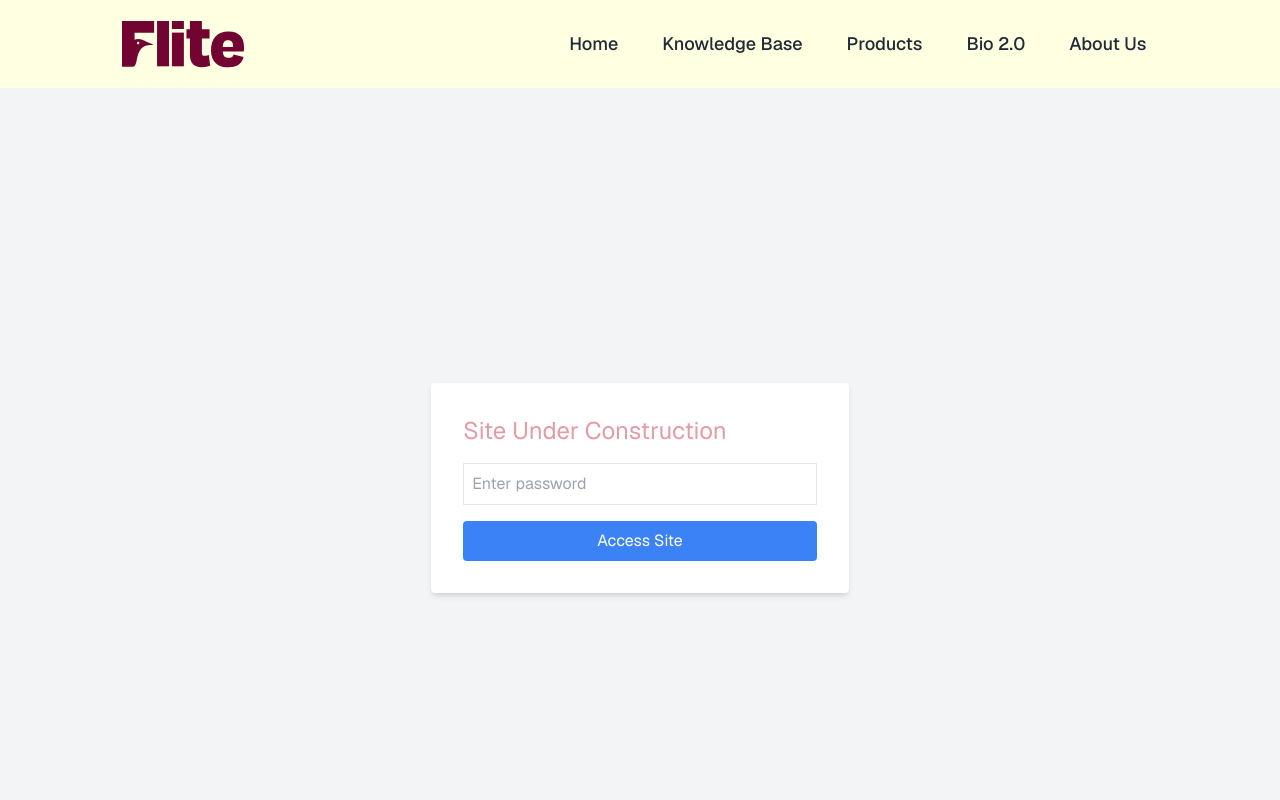
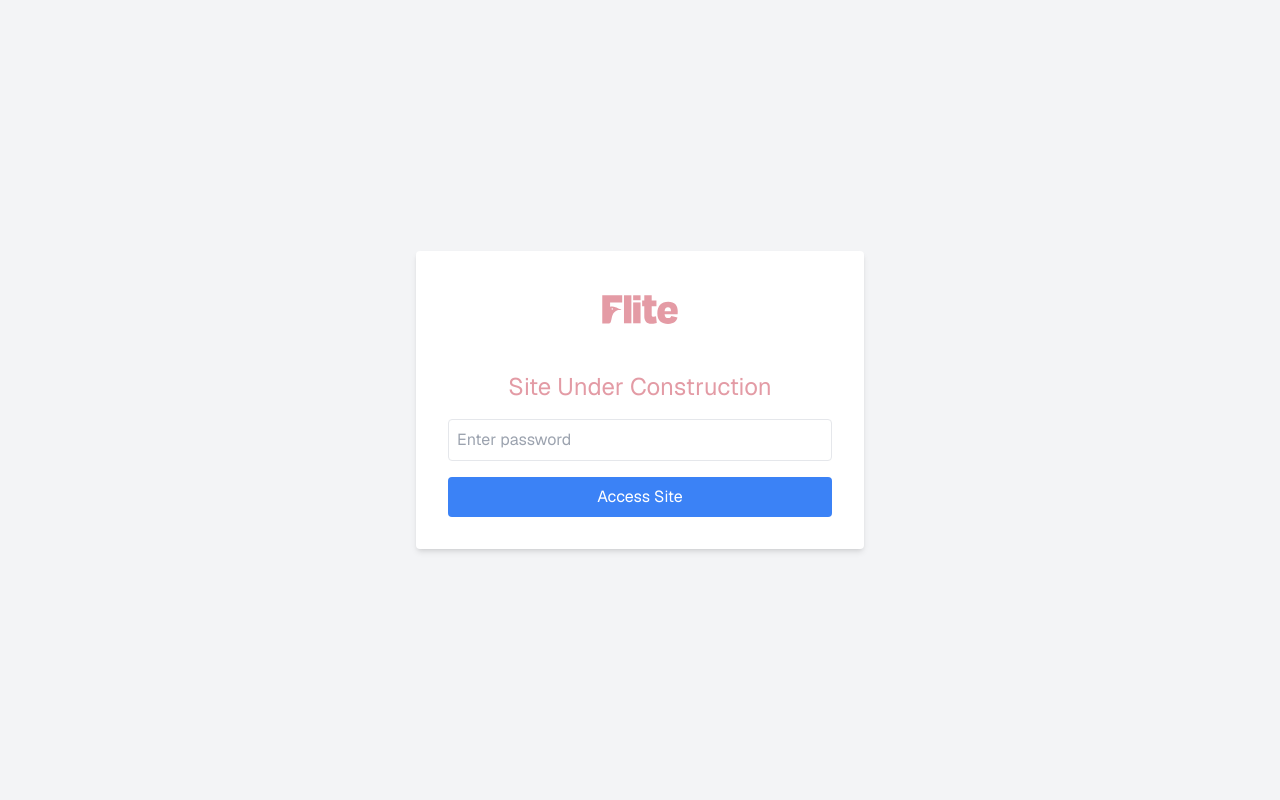
Before and after one commit to thedirtypaw/flite, a Next.js app: page /auth in a window 1280 px wide. Shown: the top 800 px of the page. Built offline with nearby package versions, Linux system fonts and the light colour scheme.

Commit message:
middleware3

```diff
--- /dev/null
+++ b/app/auth/layout.tsx
@@ -0,0 +1,7 @@
+export default function AuthLayout({
+    children,
+  }: {
+    children: React.ReactNode
+  }) {
+    return <>{children}</>
+  }
--- a/app/auth/page.tsx
+++ b/app/auth/page.tsx
@@ -1,7 +1,8 @@
 'use client'
+
 import React from 'react'
 
-export default function AuthPage() {
+function AuthPage() {
   const handleSubmit = (e: React.FormEvent<HTMLFormElement>) => {
     e.preventDefault()
     const password = (e.currentTarget.elements.namedItem('password') as HTMLInputElement).value
@@ -9,19 +10,31 @@ export default function AuthPage() {
   }
 
   return (
-    <div className="min-h-screen flex items-center justify-center bg-gray-100">
-      <form onSubmit={handleSubmit} className="bg-white p-8 rounded shadow-md">
-        <h1 className="text-2xl mb-4">Site Under Construction</h1>
+    <div className="min-h-screen flex flex-col items-center justify-center bg-gray-100">
+      {/* Password form with logo */}
+      <form onSubmit={handleSubmit} className="bg-white p-8 rounded shadow-md max-w-md w-full">
+        {/* Logo */}
+        <div className="flex justify-center mb-6">
+          <img
+            src="/logo_light.svg"
+            alt="Flite Protein Logo"
+            className="h-16"
+          />
+        </div>
+
+        <h1 className="text-2xl mb-4 text-center">Site Under Construction</h1>
         <input
           type="password"
           name="password"
           placeholder="Enter password"
-          className="border p-2 w-full mb-4"
+          className="border p-2 w-full mb-4 rounded"
         />
-        <button type="submit" className="bg-blue-500 text-white px-4 py-2 rounded w-full">
+        <button type="submit" className="bg-blue-500 text-white px-4 py-2 rounded w-full hover:bg-blue-600">
           Access Site
         </button>
       </form>
     </div>
   )
 }
+
+export default AuthPage
--- a/app/layout.js
+++ b/app/layout.js
@@ -1,8 +1,6 @@
 import { Geist, Geist_Mono } from "next/font/google";
 import "./globals.css";
-
-import { Header } from "../components/fliteProtein/Header";
-import { Footer } from "../components/fliteProtein/Footer";
+import { ConditionalLayout } from "../components/ConditionalLayout";
 
 const geistSans = Geist({
   variable: "--font-geist-sans",
@@ -23,13 +21,13 @@ export default function RootLayout({ children }) {
   return (
     <html lang="en">
       <body className={`${geistSans.className} antialiased`}>
-        <Header />
-        <div
-          key={typeof window !== 'undefined' ? window.location.pathname : ''}
-        >
-          {children}
-        </div>
-        <Footer />
+        <ConditionalLayout>
+          <div
+            key={typeof window !== 'undefined' ? window.location.pathname : ''}
+          >
+            {children}
+          </div>
+        </ConditionalLayout>
       </body>
     </html>
   );
--- /dev/null
+++ b/components/ConditionalLayout.tsx
@@ -0,0 +1,22 @@
+'use client'
+
+import { usePathname } from 'next/navigation'
+import { Header } from './fliteProtein/Header'
+import { Footer } from './fliteProtein/Footer'
+
+export function ConditionalLayout({ children }: { children: React.ReactNode }) {
+  const pathname = usePathname()
+  const isAuthPage = pathname === '/auth'
+
+  if (isAuthPage) {
+    return <>{children}</>
+  }
+
+  return (
+    <>
+      <Header />
+      {children}
+      <Footer />
+    </>
+  )
+}
```
